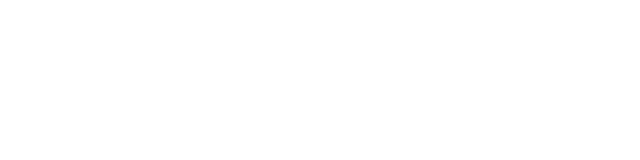
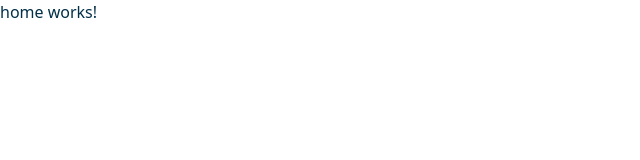
Before and after one commit to Bilaloum/Blog-App, an Angular app: page /home in a window 1280 px wide. Before the commit this address led to /. Shown: the top 160 px of the page, without its empty margins (0-640 px from the left). Built offline with nearby package versions, Linux system fonts and the light colour scheme.

Commit message:
finish the design of the app (preparing)

```diff
--- a/angular.json
+++ b/angular.json
@@ -25,7 +25,8 @@
               "src/assets"
             ],
             "styles": [
-              "src/styles.css"
+              "src/styles.css",
+              "node_modules/bootstrap/dist/css/bootstrap.min.css"
             ],
             "scripts": []
           },
--- a/package.json
+++ b/package.json
@@ -18,6 +18,7 @@
     "@angular/platform-browser": "^15.1.0",
     "@angular/platform-browser-dynamic": "^15.1.0",
     "@angular/router": "^15.1.0",
+    "bootstrap": "^5.2.3",
     "rxjs": "~7.8.0",
     "tslib": "^2.3.0",
     "zone.js": "~0.12.0"
--- a/src/app/app-routing.module.ts
+++ b/src/app/app-routing.module.ts
@@ -1,7 +1,23 @@
 import { NgModule } from '@angular/core';
 import { RouterModule, Routes } from '@angular/router';
+import { NotFoundComponent } from './not-found/not-found.component';
+import { AboutUsComponent } from './pages/about-us/about-us.component';
+import { ContactUsComponent } from './pages/contact-us/contact-us.component';
+import { HomeComponent } from './pages/home/home.component';
+import { SingleCategoryComponent } from './pages/single-category/single-category.component';
+import { SinglePostComponent } from './pages/single-post/single-post.component';
+import { TermsAndConditionsComponent } from './pages/terms-and-conditions/terms-and-conditions.component';
 
-const routes: Routes = [];
+const routes: Routes = [
+  {path:"home",component:HomeComponent},
+  {path:"singleCategory",component:SingleCategoryComponent},
+  {path:"singlePost",component:SinglePostComponent},
+  {path:"aboutus",component:AboutUsComponent},
+  {path:"contact",component:ContactUsComponent},
+  {path:"terms&condition",component:TermsAndConditionsComponent},
+  {path:"",redirectTo:"home",pathMatch:"full"},
+  {path:"**", component:NotFoundComponent}
+];
 
 @NgModule({
   imports: [RouterModule.forRoot(routes)],
--- a/src/app/app.module.ts
+++ b/src/app/app.module.ts
@@ -15,6 +15,7 @@
 import { SubscriptionFormComponent } from './subscription-form/subscription-form.component';
 import { CommentFormComponent } from './comments/comment-form/comment-form.component';
 import { CommentListComponent } from './comments/comment-list/comment-list.component';
+import { NotFoundComponent } from './not-found/not-found.component';
 
 @NgModule({
   declarations: [
@@ -30,7 +31,8 @@
     TermsAndConditionsComponent,
     SubscriptionFormComponent,
     CommentFormComponent,
-    CommentListComponent
+    CommentListComponent,
+    NotFoundComponent
   ],
   imports: [
     BrowserModule,
--- /dev/null
+++ b/src/app/not-found/not-found.component.html
@@ -0,0 +1 @@
+<p>not-found works!</p>
--- a/src/app/pages/home/home.component.css
+++ b/src/app/pages/home/home.component.css
@@ -0,0 +1,3 @@
+p{
+    color: var(--text-color);
+}
--- a/src/styles.css
+++ b/src/styles.css
@@ -1 +1,13 @@
 /* You can add global styles to this file, and also import other style files */
+@import url('https://fonts.googleapis.com/css2?family=Roboto:wght@300&display=swap');
+:root {
+    --primary-color : #006d77;
+    --secondary-color : #83c5be ;
+    --text-color : #023047;
+    --navbar-footer-color: #edf6f9 ;
+}
+body {
+    font-family: 'Roboto', sans-serif;
+    font-size: 14px;
+    color: var(--text-color);
+}
```
Also changed, not shown: src/app/not-found/not-found.component.ts (added, +10 -0 lines), src/app/not-found/not-found.component.css (added), 2 other files (tests, documents, lock files or other folders).
